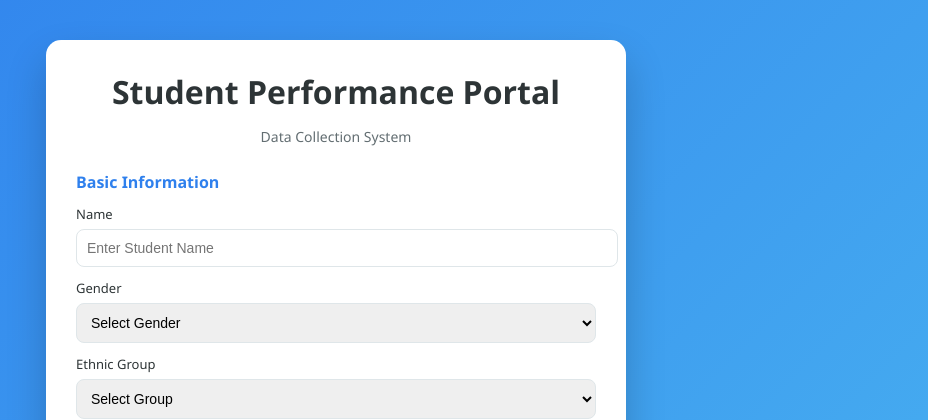
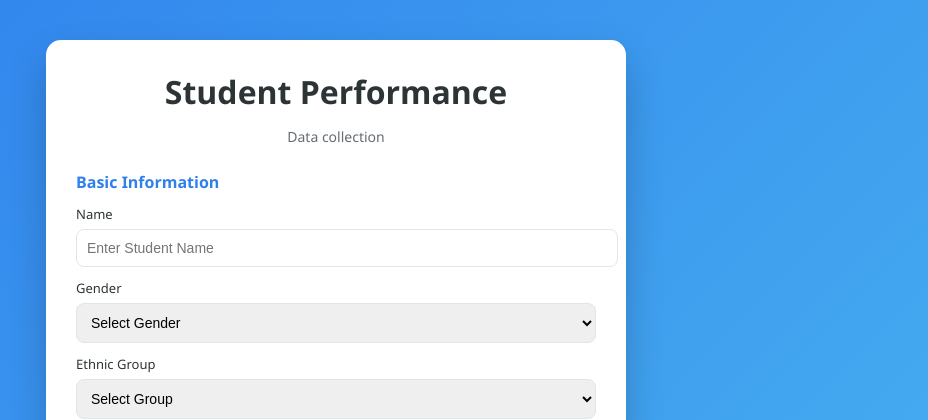
Before and after one commit to Harapriya07/Student-Data, a Flask app: page / in a window 1280 px wide. Shown: the top 420 px of the page, without its empty margins (304-1232 px from the left). Run offline with Flask 3, Linux system fonts and the light colour scheme.

Commit message:
Update index.html

```diff
--- a/templates/index.html
+++ b/templates/index.html
@@ -9,8 +9,8 @@
 
 <div class="container">
 
-    <h1>Student Performance Portal</h1>
-    <p class="subtitle">Data Collection System</p>
+    <h1>Student Performance</h1>
+    <p class="subtitle">Data collection</p>
     <div class="section">
         <h3>Basic Information</h3>
 
```
